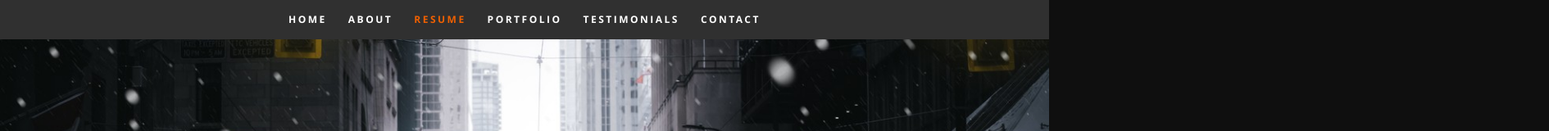
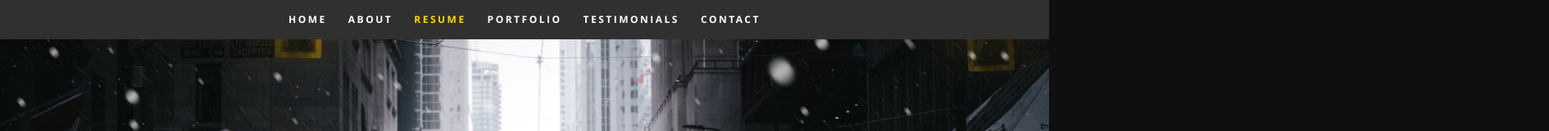
Before and after one commit to brokxim/portfolio_ReactJs, a React (Create React App) app: page / in a window 1280 px wide. Shown: the top 160 px of the page at 82% size, 1890 px wide, since content can reach past the window. Built offline with nearby package versions, Linux system fonts and the light colour scheme.

Commit message:
change color

```diff
--- a/public/css/layout.css
+++ b/public/css/layout.css
@@ -180,7 +180,7 @@ ul#nav li a {
 }
 
 ul#nav li a:active { background-color: transparent !important; }
-ul#nav li.current a { color: #F06000; }
+ul#nav li.current a { color: gold; }
 
 
 /* ------------------------------------------------------------------ */
--- a/src/App.js
+++ b/src/App.js
@@ -22,7 +22,7 @@ const App = () => {
   }, []);
 
   return (
-    <div className="App">
+    <div className="App overflow-hidden">
       <Header data={resumeData.main} />
       <About data={resumeData.main} />
       <Resume data={resumeData.resume} />
--- a/src/Components/Header.js
+++ b/src/Components/Header.js
@@ -19,7 +19,7 @@ const Header = ({ data }) => {
   }
 
   return (
-    <header id="home">
+    <header id="home" >
       <nav id="nav-wrap">
         <a className="mobile-btn" href="#nav-wrap" title="Show navigation">
           Show navigation
@@ -28,8 +28,8 @@ const Header = ({ data }) => {
           Hide navigation
         </a>
         <ul id="nav" className="nav d-flex justify-content-center">
-          <li className="current">
-            <a className="smoothscroll" href="#home">
+          <li className="current ">
+            <a className="smoothscroll " href="#home">
               Home
             </a>
           </li>
```
Also changed, not shown: 1 other file (tests, documents, lock files or other folders).
